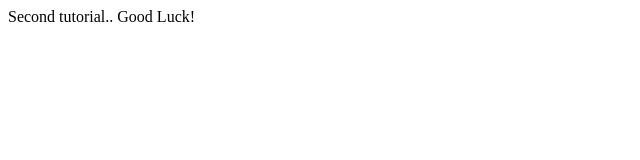
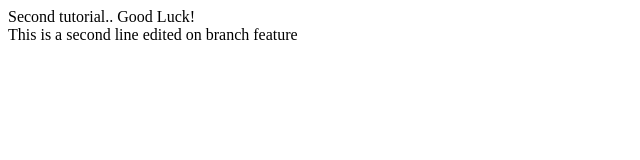
Before and after one commit to MayssounSa/Demo-repo2, a plain HTML site: page index.html in a window 1280 px wide. Shown: the whole page, without its empty margins (0-640 px from the left). Drawn offline with Linux system fonts and the light colour scheme.

Commit message:
second updates

```diff
--- a/index.html
+++ b/index.html
@@ -1 +1,3 @@
 <div> Second tutorial.. Good Luck!</div>
+
+<div> This is a second line edited on branch feature</div>
```
